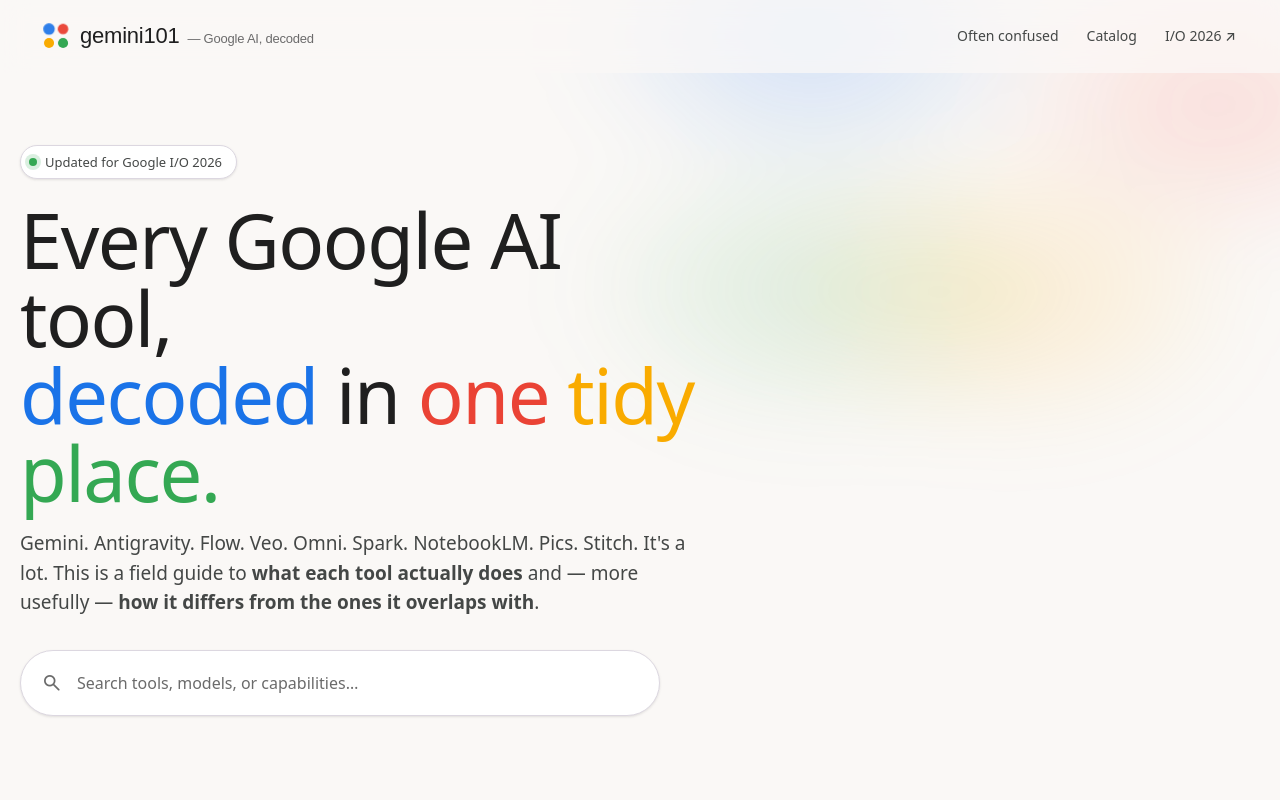
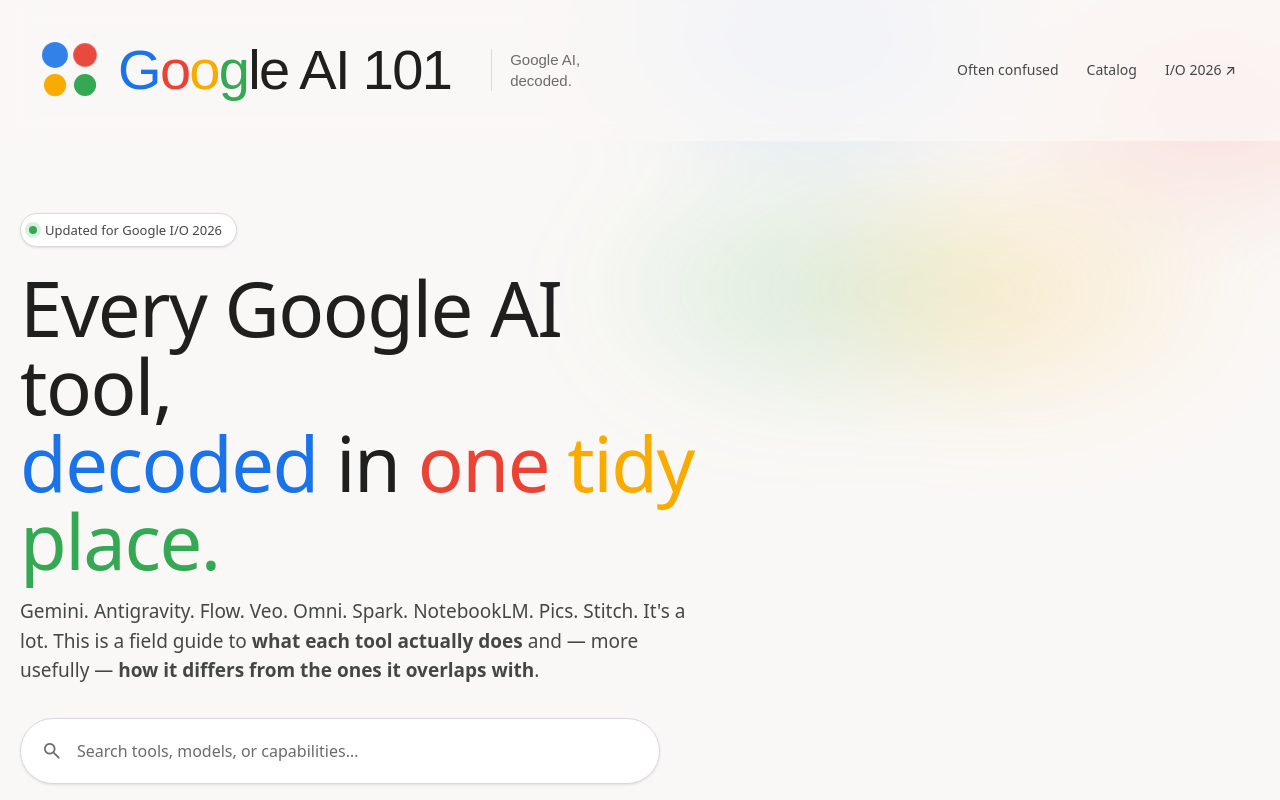
Before and after one commit to datapov/googleai101, a plain HTML site: page index.html in a window 1280 px wide. Shown: the top 800 px of the page. Drawn offline with nearby package versions, Linux system fonts and the light colour scheme; a web font is replaced by a local one.

Commit message:
Update index.html

```diff
--- a/index.html
+++ b/index.html
@@ -3,7 +3,7 @@
 <head>
 <meta charset="utf-8" />
 <meta name="viewport" content="width=device-width, initial-scale=1" />
-<title>gemini101 — every Google AI tool, demystified</title>
+<title>Google AI 101 — every Google AI tool, demystified</title>
 <meta name="description" content="A field guide to every AI tool Google ships — Gemini, Antigravity, Flow, Veo, Omni, NotebookLM, AI Studio, and everything announced at I/O 2026. Find the right one, fast." />
 <link rel="preconnect" href="https://fonts.googleapis.com" />
 <link rel="preconnect" href="https://fonts.gstatic.com" crossorigin />
@@ -113,26 +113,46 @@
     display: flex;
     align-items: center;
     justify-content: space-between;
-    height: 72px;
+    height: 140px;
   }
   .brand {
     display: flex;
     align-items: center;
-    gap: 12px;
+    gap: 22px;
     font-family: "Google Sans Display", sans-serif;
     font-weight: 500;
-    font-size: 22px;
-    letter-spacing: -0.01em;
+    font-size: 56px;
+    letter-spacing: -0.03em;
     color: var(--ink);
+    line-height: 1;
+    text-decoration: none;
+  }
+  .brand:hover { text-decoration: none; }
+  .brand .wm-g { color: var(--blue); }
+  .brand .wm-o { color: var(--red); }
+  .brand .wm-o2 { color: var(--yellow); }
+  .brand .wm-a { color: var(--green); }
+  .brand small {
+    color: var(--ink-mute);
+    font-weight: 400;
+    font-family: "Google Sans Text", sans-serif;
+    font-size: 15px;
+    margin-left: 18px;
+    padding-left: 18px;
+    border-left: 1px solid var(--outline);
+    align-self: center;
+    line-height: 1.4;
+    max-width: 14ch;
+    letter-spacing: 0;
   }
   .logo-dots {
     display: inline-grid;
-    grid-template-columns: repeat(2, 10px);
-    grid-template-rows: repeat(2, 10px);
-    gap: 4px;
+    grid-template-columns: repeat(2, 22px);
+    grid-template-rows: repeat(2, 22px);
+    gap: 8px;
   }
   .logo-dots span {
-    width: 10px; height: 10px; border-radius: 50%;
+    width: 22px; height: 22px; border-radius: 50%;
     animation: pulse 5s ease-in-out infinite;
   }
   .logo-dots span:nth-child(1) { background: var(--blue);   animation-delay: 0s; }
@@ -142,13 +162,6 @@
   @keyframes pulse {
     0%,100% { transform: scale(1); opacity: 1; }
     50%     { transform: scale(1.25); opacity: .85; }
-  }
-  .brand small {
-    color: var(--ink-mute);
-    font-weight: 400;
-    font-family: "Google Sans Text", sans-serif;
-    font-size: 13px;
-    margin-left: 2px;
   }
   nav.top {
     display: flex; gap: 28px; align-items: center;
@@ -246,7 +259,7 @@
 
   /* ---------- Often confused (featured) ---------- */
   .confused {
-    margin: 56px 0 24px;
+    margin: 56px auto 24px;
   }
   .section-head {
     display: flex;
@@ -532,11 +545,20 @@
     .compare-grid { grid-template-columns: 1fr; }
     nav.top { display: none; }
     .hero { padding-top: 48px; }
+    .brand { font-size: 40px; gap: 16px; }
+    .brand small { display: none; }
+    .logo-dots { grid-template-columns: repeat(2, 16px); grid-template-rows: repeat(2, 16px); gap: 6px; }
+    .logo-dots span { width: 16px; height: 16px; }
+    .bar { height: 104px; }
   }
   @media (max-width: 520px) {
     .wrap { padding: 0 18px; }
     .hero h1 { font-size: 42px; }
     .compare li { grid-template-columns: 80px 1fr; }
+    .brand { font-size: 28px; gap: 12px; }
+    .logo-dots { grid-template-columns: repeat(2, 11px); grid-template-rows: repeat(2, 11px); gap: 4px; }
+    .logo-dots span { width: 11px; height: 11px; }
+    .bar { height: 80px; }
   }
 </style>
 </head>
@@ -544,11 +566,12 @@
 
 <header id="topbar">
   <div class="wrap bar">
-    <a href="#" class="brand" aria-label="gemini101 home">
+    <a href="#" class="brand" aria-label="Google AI 101 home">
       <span class="logo-dots" aria-hidden="true">
         <span></span><span></span><span></span><span></span>
       </span>
-      <span>gemini101 <small>— Google AI, decoded</small></span>
+      <span class="wm"><span class="wm-g">G</span><span class="wm-o">o</span><span class="wm-o2">o</span><span class="wm-a">g</span>le AI 101</span>
+      <small>Google AI,<br>decoded.</small>
     </a>
     <nav class="top" aria-label="Primary">
       <a href="#confused">Often confused</a>
@@ -646,7 +669,7 @@
   <div class="wrap">
     <div>
       <span class="dots" aria-hidden="true"><span></span><span></span><span></span><span></span></span>
-      gemini101 is an independent field guide. Not affiliated with Google.
+      Google AI 101 is an independent field guide. Not affiliated with Google.
     </div>
     <div>Last updated: May 2026 · Reflects I/O 2026 announcements</div>
   </div>
```
